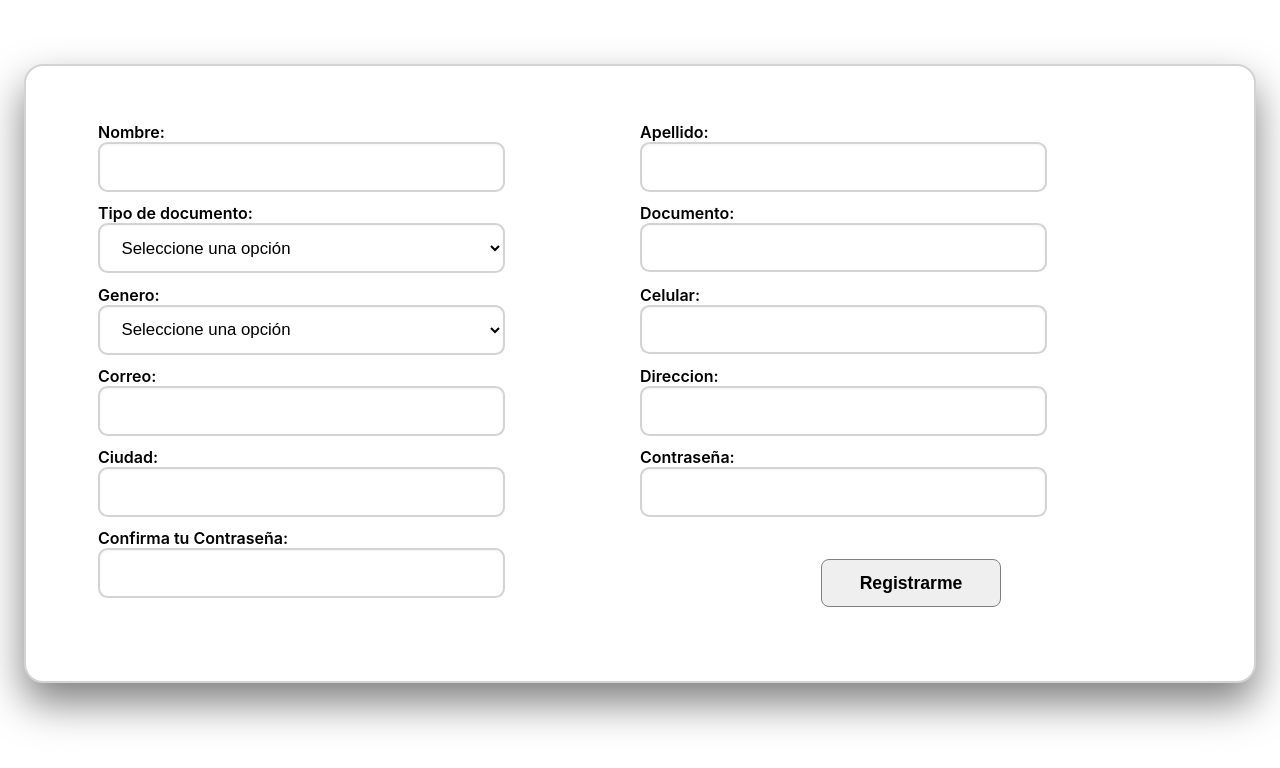
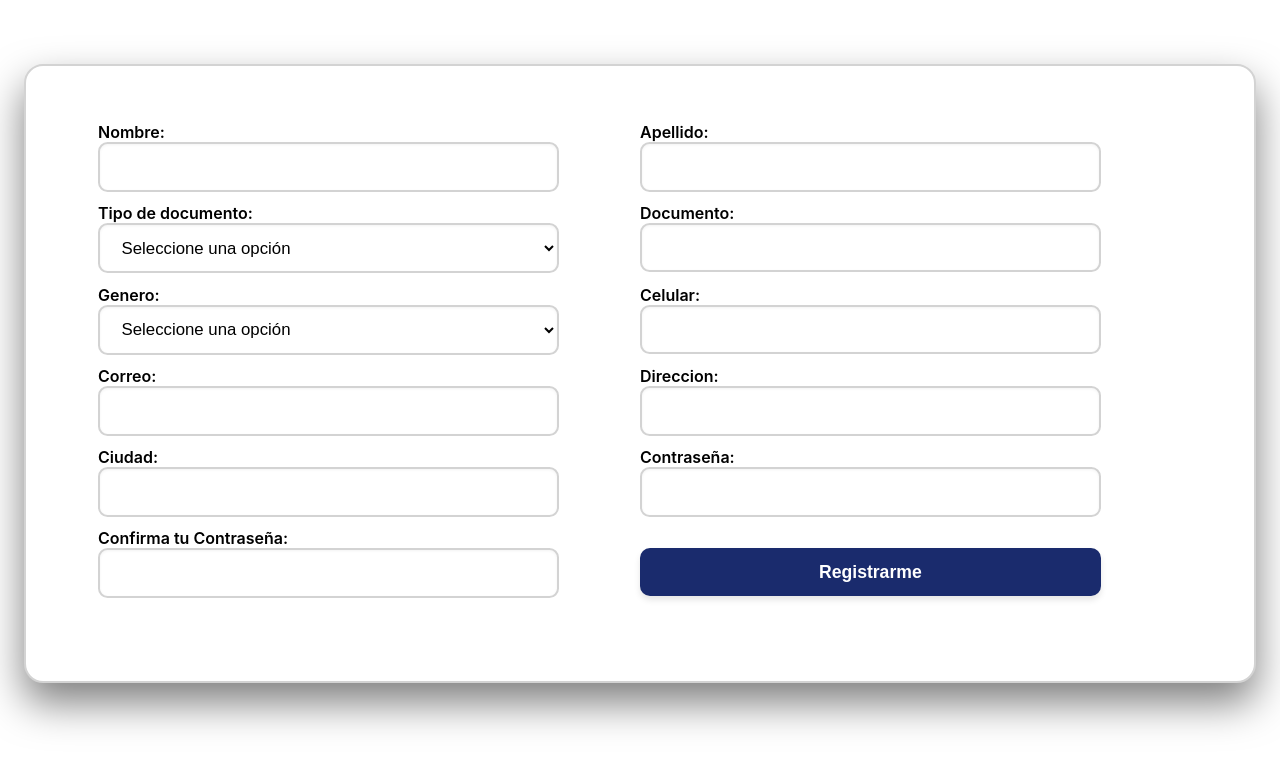
Before and after one commit to jolganpardo/ProyectoAcmebank_JavaScript_PardoJolgan_LeonFredy, a plain HTML site: page registro.html in a window 1280 px wide. Drawn offline with Linux system fonts and the light colour scheme.

Commit message:
feat: Diseño

```diff
--- a/css/basic.css
+++ b/css/basic.css
@@ -20,14 +20,25 @@ select {
 }
 
 button {
-    display: block;
-    border-radius: 20px;
-    border: 1px solid gray;
+    background-color: #1a2b6d;
+    color: white;
+    padding: 10px 20px;
+    font-size: 16px;
+    font-weight: bold;
+    border: none;
+    border-radius: 10px;
+    cursor: pointer;
+    transition: background-color 0.3s ease, transform 0.2s ease;
+    box-shadow: 0 4px 6px rgba(0, 0, 0, 0.1);
     width: 100%;
 }
 
-a,
-button {
+button:hover {
+    transform: translateY(-2px);
+    color: aliceblue;
+}
+
+a{
     cursor: pointer;
     transition: ease-in 300ms;
 
--- a/css/registro.css
+++ b/css/registro.css
@@ -1,17 +1,21 @@
 button {
-    display: flex;
-    position: relative;
-    padding: 20px 0;
-    width: 220px;
-    max-width: 100%;
-    height: 60px;
-    font-size: 1.3em;
-    text-align: center;
-    align-items: center;
-    justify-content: center;
-    margin: 30px auto 0 auto;
-    box-sizing: border-box;
-    border-radius: 8px;
+    background-color: #1a2b6d;
+    color: white;
+    padding: 10px 20px;
+    font-size: 16px;
+    font-weight: bold;
+    border: none;
+    border-radius: 10px;
+    cursor: pointer;
+    transition: background-color 0.3s ease, transform 0.2s ease;
+    box-shadow: 0 4px 6px rgba(0, 0, 0, 0.1);
+    width: 85% !important;
+    margin-top: 20px;
+}
+
+button:hover {
+    transform: translateY(-2px);
+    color: aliceblue;
 }
     input,
     textarea {
@@ -28,14 +32,7 @@ button {
     }
 
     label {
-        padding-right: 25%;
-    }
-
-    .cont-buttons {
-        display: flex;
-        justify-content: center;
-        align-items: center;
-        gap: 20px;
+        padding-right: 15%;
     }
 
     select {
--- a/css/retirar.css
+++ b/css/retirar.css
@@ -1,6 +1,21 @@
-button {
-    width: 100px;
-}
+
 body {
     background-color: transparent;
 }
+button {
+    background-color: #1a2b6d;
+    color: white;
+    padding: 10px 20px;
+    font-size: 16px;
+    font-weight: bold;
+    border: none;
+    border-radius: 10px;
+    cursor: pointer;
+    transition: background-color 0.3s ease, transform 0.2s ease;
+    box-shadow: 0 4px 6px rgba(0, 0, 0, 0.1);
+}
+
+button:hover {
+    transform: translateY(-2px);
+    color: aliceblue;
+}
```
